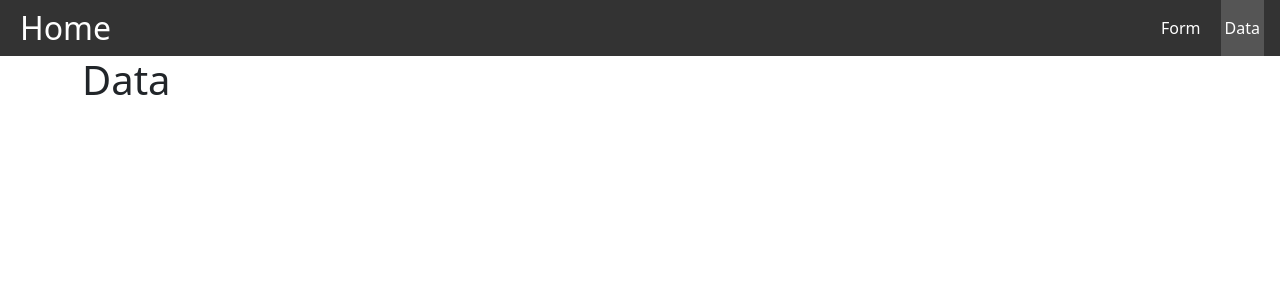
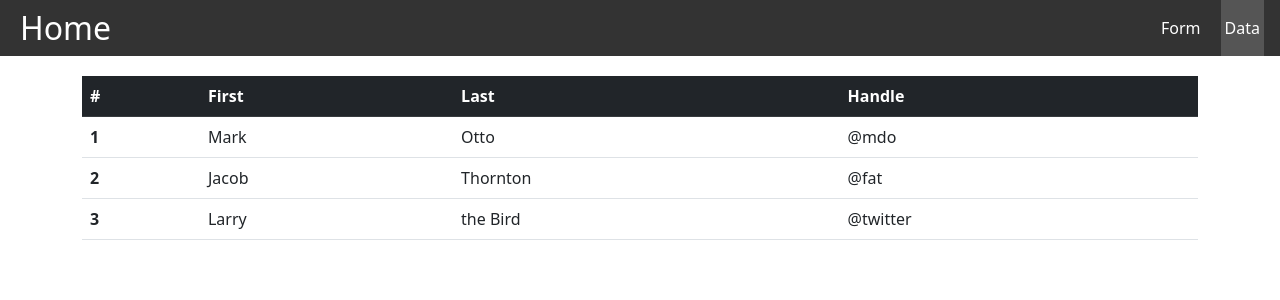
Before and after one commit to emilebilodeau/survey-creation-app, a React (Vite) app in the folder mood/: page /data in a window 1280 px wide. Shown: the top 300 px of the page. Built offline with nearby package versions, Linux system fonts and the light colour scheme; no server answers.

Commit message:
added basics of data table in data page

```diff
--- a/mood/src/App.css
+++ b/mood/src/App.css
@@ -79,3 +79,9 @@
     color: black;
     border-radius: 8px;
   }
+
+  /* Data page css */
+
+  .data-table {
+    margin-top: 20px;
+  }
--- a/mood/src/App.tsx
+++ b/mood/src/App.tsx
@@ -2,7 +2,6 @@
 import Home from "./pages/Home";
 import Form from "./pages/Form";
 import Navbar from "./components/Navbar";
-import "./App.css";
 import Data from "./pages/Data";
 
 // TODO: come back later and fix every "any" type assignment
--- a/mood/src/pages/Data.tsx
+++ b/mood/src/pages/Data.tsx
@@ -15,7 +15,39 @@
     fetchData();
   }, []);
 
-  return <h1>Data</h1>;
+  // NOTE: create a component for the table after, passing the data as a prop
+  return (
+    <table className="data-table table">
+      <thead className="table-dark">
+        <tr>
+          <th scope="col">#</th>
+          <th scope="col">First</th>
+          <th scope="col">Last</th>
+          <th scope="col">Handle</th>
+        </tr>
+      </thead>
+      <tbody>
+        <tr>
+          <th scope="row">1</th>
+          <td>Mark</td>
+          <td>Otto</td>
+          <td>@mdo</td>
+        </tr>
+        <tr>
+          <th scope="row">2</th>
+          <td>Jacob</td>
+          <td>Thornton</td>
+          <td>@fat</td>
+        </tr>
+        <tr>
+          <th scope="row">3</th>
+          <td>Larry</td>
+          <td>the Bird</td>
+          <td>@twitter</td>
+        </tr>
+      </tbody>
+    </table>
+  );
 };
 
 export default Data;
```
Also changed, not shown: mood/src/main.tsx (+9 -8 lines).
